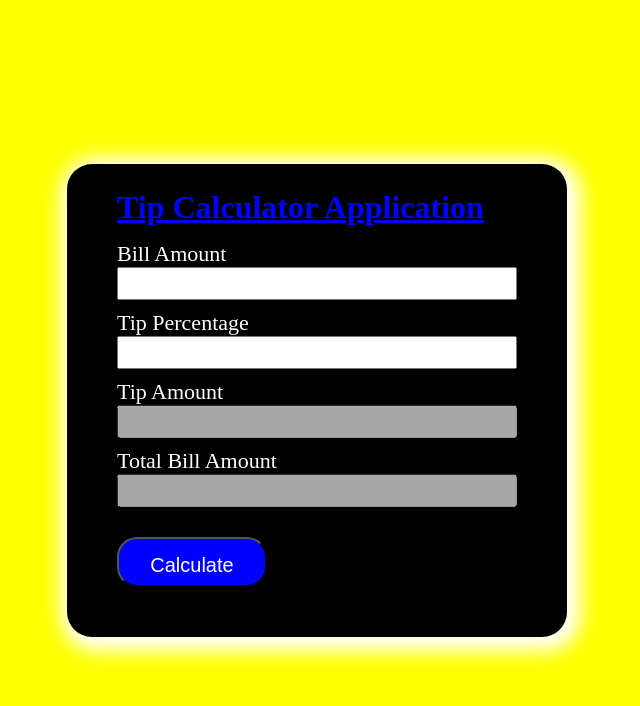
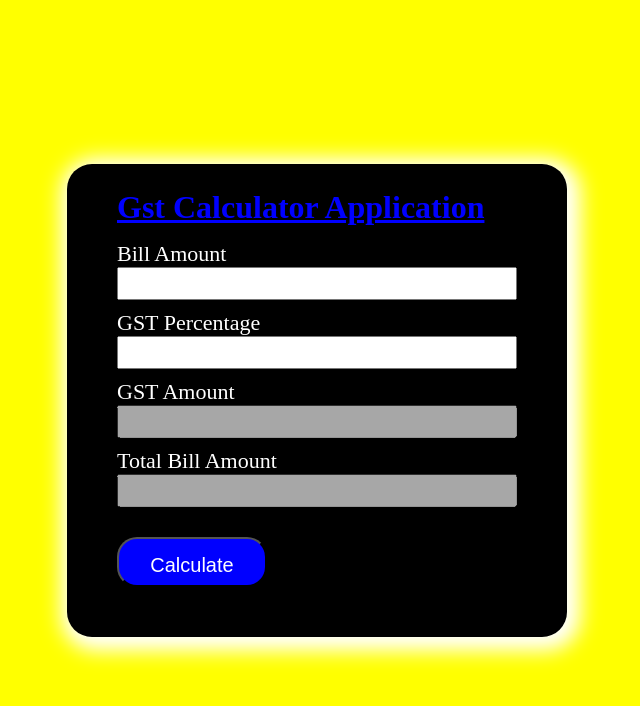
Before and after one commit to Manojmahata199/tip_calculator.github.io, a plain HTML site: page index.html in a window 1280 px wide. Shown: the whole page, without its empty margins (323-963 px from the left). Drawn offline with Linux system fonts and the light colour scheme.

Commit message:
Update index.html

```diff
--- a/index.html
+++ b/index.html
@@ -9,15 +9,15 @@
     <body>
         <div class="main-div">
             <div class="center-div">
-            <h3>Tip Calculator Application</h3>
+            <h3>Gst Calculator Application</h3>
               <div class="small-div">
                 <label>Bill Amount</label>
                 <input type="text" name="" id="bill-amount">
                 <br>
-                <label>Tip Percentage</label>
+                <label>GST Percentage</label>
                 <input type="text" name="" id="tip-percentage">
                 <br>
-                <label>Tip Amount</label>
+                <label>GST Amount</label>
                 <input type="text" name="" id="Tip-amount" disabled>
                  <br>
                 <label>Total Bill Amount</label>
```
